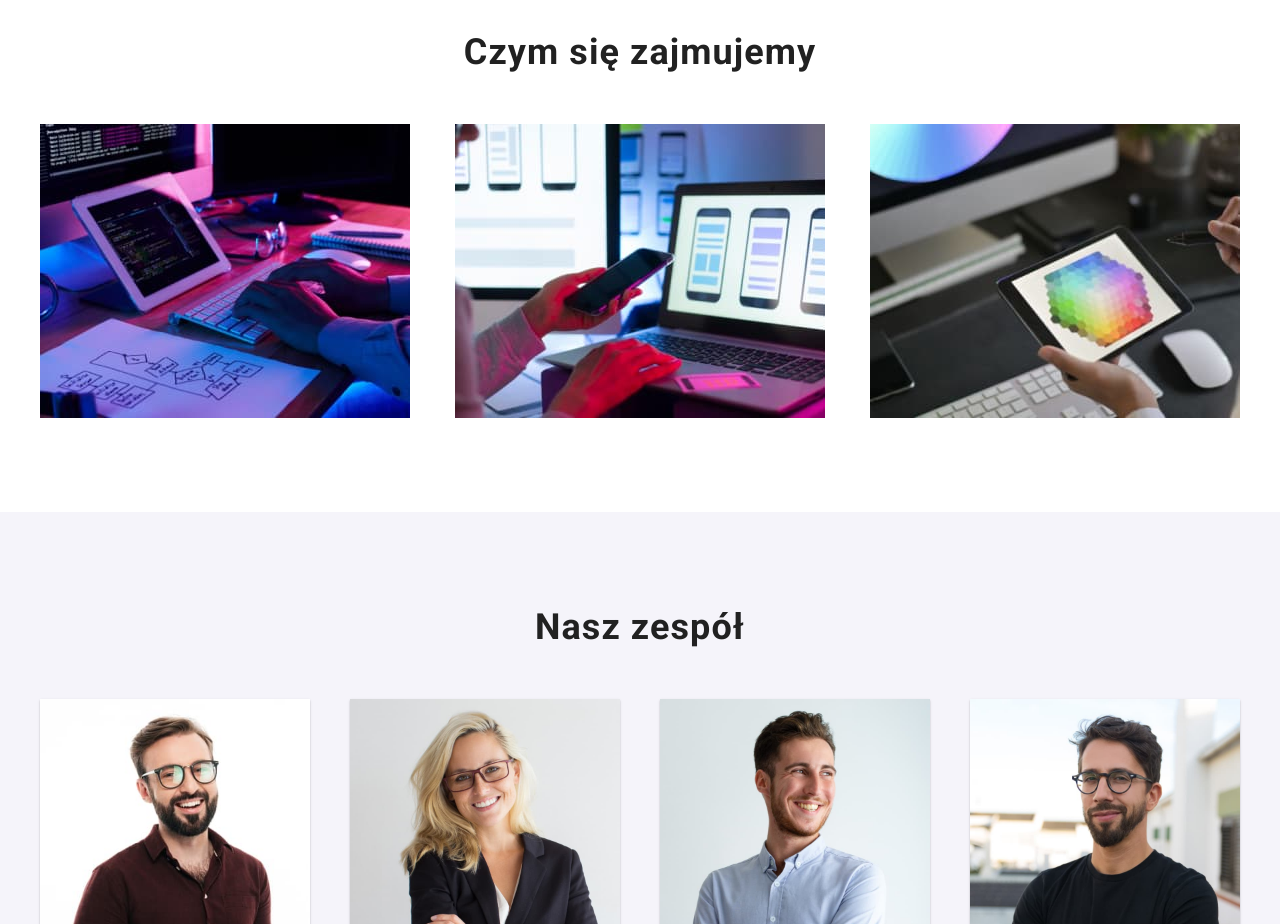
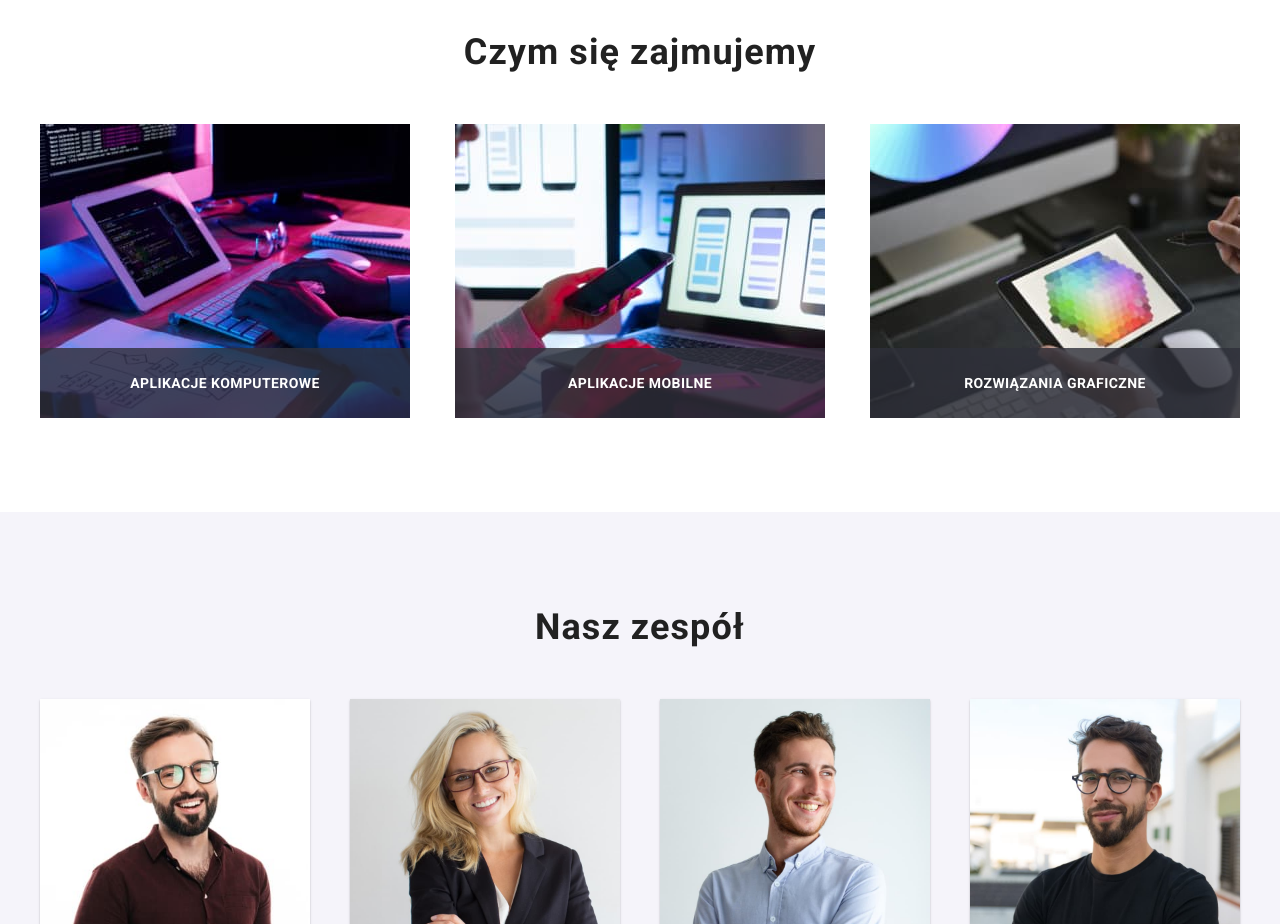
Before and after one commit to Kingkuc/goit-markup-hw-05, a plain HTML site: page index.html in a window 1280 px wide. Shown: the part 1160-2084 px from the top of the page. Drawn offline with nearby package versions, Linux system fonts and the light colour scheme.

Commit message:
Company offer section styled

```diff
--- a/css/styles.css
+++ b/css/styles.css
@@ -221,7 +221,7 @@ padding: 0;
   color: #757575;
   margin: 0;
 }
-.section-company-offer-hader {
+.section-company-offer-header {
   font-size: 36px;
   line-height: 1.2;
   text-align: center;
@@ -240,9 +240,35 @@ padding: 0;
   margin: 0 auto;
 }
 
+.company-offer-container{
+  width: 370px;
+  height: 294px;
+  position: relative;
+}
+
 .section-company-offer-img {
   flex-basis: calc((100% - 60px) / 3);
   display: block;
+  }
+
+.company-offer-text {
+height: 70px;
+width: 370px;
+
+position: absolute;
+bottom: 0;
+margin: 0;
+display: flex;
+justify-content: center;
+align-items: center;
+text-align: center;
+text-transform: uppercase;
+font-weight: 700;
+letter-spacing: 0.42px;
+font-size: 14px;
+color:rgba(255, 255, 255, 1);
+text-shadow: 0px 4px 4px 0px rgba(0, 0, 0, 0.25);
+background-color: rgba(47, 48, 58, 0.8);
 }
 
 .section-staff {
--- a/index.html
+++ b/index.html
@@ -112,31 +112,40 @@
 
         <section class="section section-company-offer">
           <div class="cointainer">
-            <h2 class="section-company-offer-hader">Czym się zajmujemy</h2>
+            <h2 class="section-company-offer-header">Czym się zajmujemy</h2>
             <ul class="section-company-offer-point">
               <li>
+                <div class="company-offer-container">
                 <img class="section-company-offer-img"
                   src="images/box1.jpg"
                   alt="office worker writing on the keyboard"
                   width="370"
                   height="294"
                 />
+                <p class="company-offer-text">Aplikacje komputerowe</p>
+              </div>
               </li>
               <li>
+                <div class="company-offer-container">
                 <img class="section-company-offer-img"
                   src="images/box2.jpg"
                   alt="woman working on a laptop and mobilephone"
                   width="370"
                   height="294"
                 />
+                <p class="company-offer-text">Aplikacje mobilne</p>
+              </div>
               </li>
               <li>
+                <div class="company-offer-container">
                 <img class="section-company-offer-img"
                   src="images/box3.jpg"
                   alt="man working on the tablet"
                   width="370"
                   height="294"
                 />
+                <p class="company-offer-text">Rozwiązania graficzne</p>
+              </div>
               </li>
             </ul>
           </div>
```
